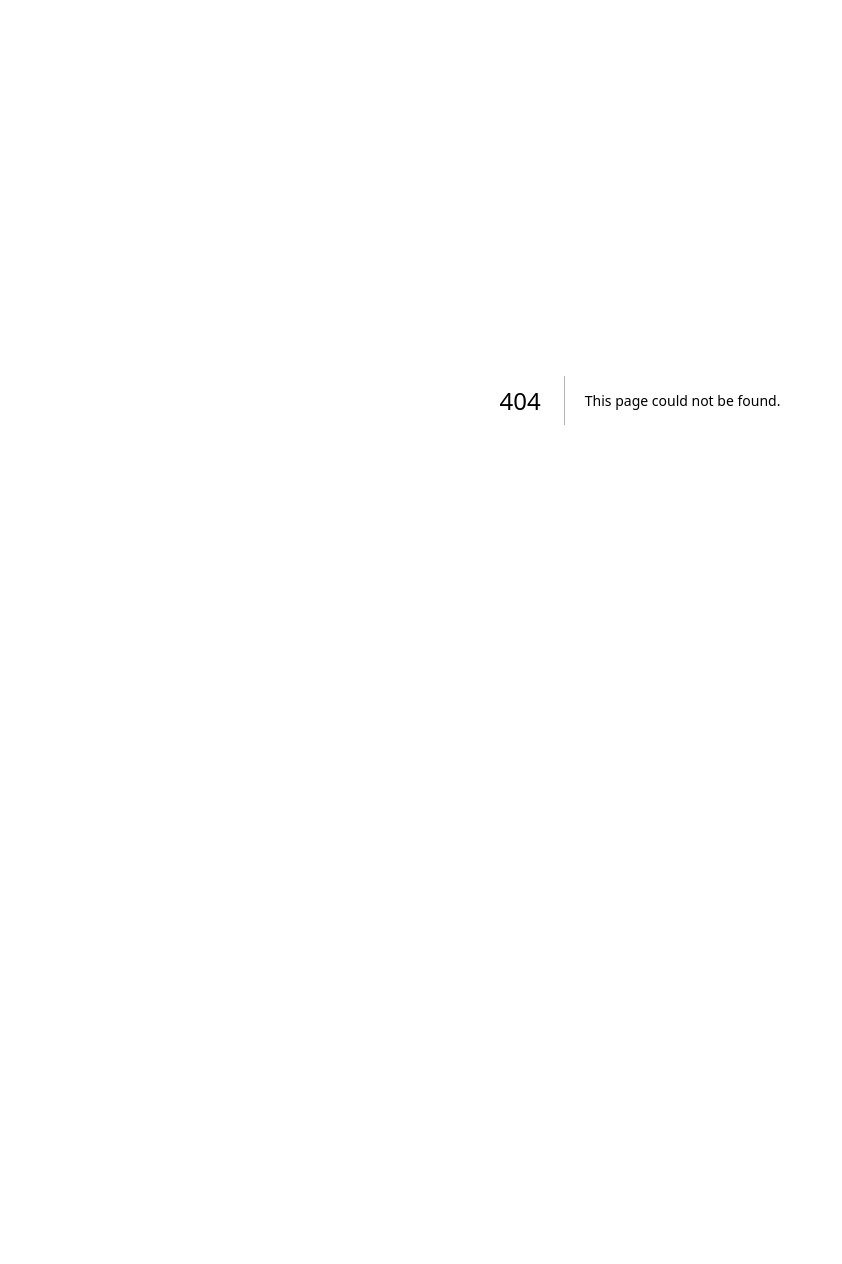
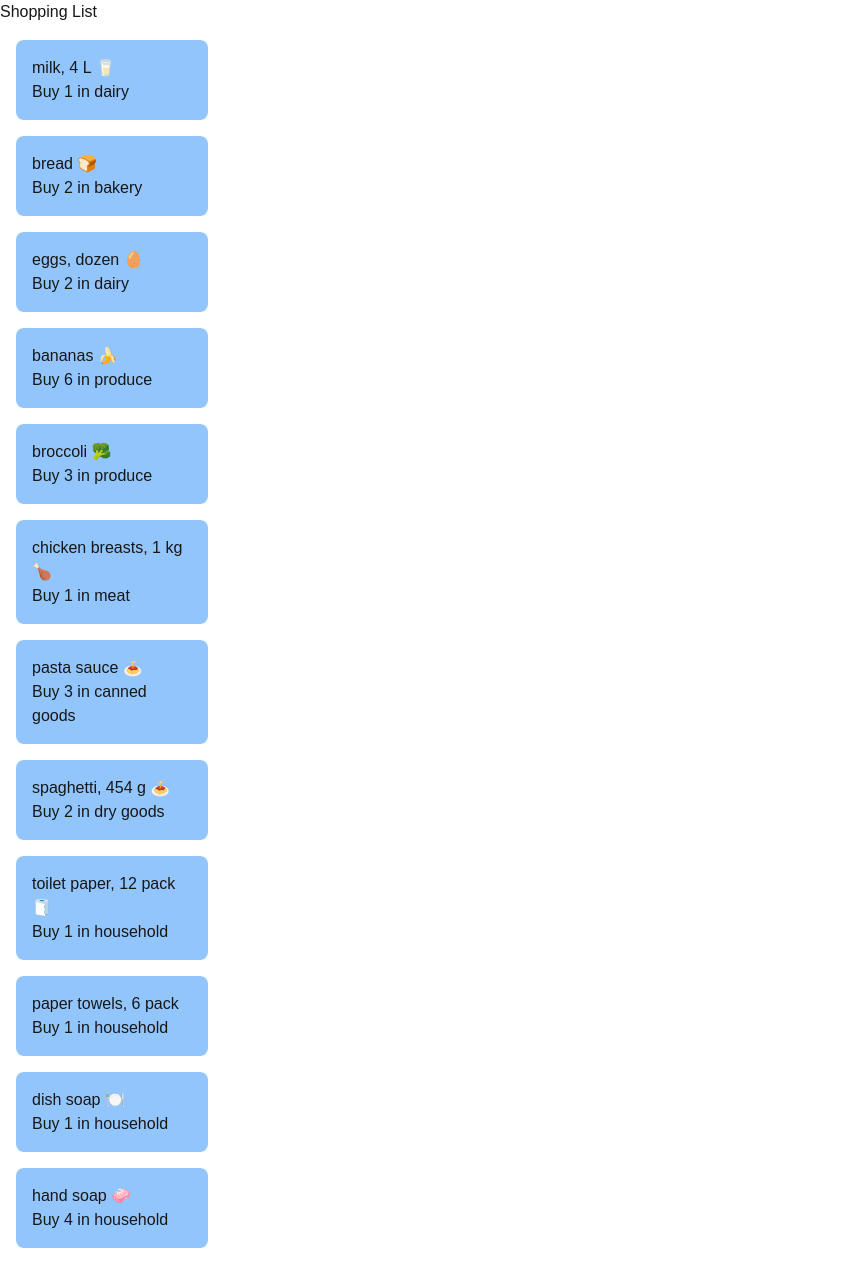
Before and after one commit to Zumar15/cprg306-assignments, a Next.js app: page /week-3 in a window 1280 px wide. Before the commit this address had no page. Shown: the whole page, without its empty margins (0-842 px from the left). Before the commit the page ends 800 px from the top, so only its background shows below. Built offline with nearby package versions, Linux system fonts and the light colour scheme.

Commit message:
This change adds in the week 3 assignment.

```diff
--- a/app/page.js
+++ b/app/page.js
@@ -5,6 +5,7 @@
     <>
       <h1>CPRG 306: Web Development 2 - Assignments</h1>
       <Link href="/week-2">Week 2</Link>
+      <Link href="/week-3"> Week 3</Link>
     </>
   );
 }
--- /dev/null
+++ b/app/week-3/item-list.js
@@ -0,0 +1,90 @@
+import {Item} from "./item.js";
+export function ItemList() {
+    const item1 = {
+        name: "milk, 4 L 🥛",
+        quantity: 1,
+        category: "dairy",
+      };
+
+      const item2 = {
+        name: "bread 🍞",
+        quantity: 2,
+        category: "bakery",
+      };
+
+      const item3 = {
+        name: "eggs, dozen 🥚",
+        quantity: 2,
+        category: "dairy",
+      };
+
+      const item4 = {
+        name: "bananas 🍌",
+        quantity: 6,
+        category: "produce",
+      };
+
+      const item5 = {
+        name: "broccoli 🥦",
+        quantity: 3,
+        category: "produce",
+      };
+
+      const item6 = {
+        name: "chicken breasts, 1 kg 🍗",
+        quantity: 1,
+        category: "meat",
+      };
+
+      const item7 = {
+        name: "pasta sauce 🍝",
+        quantity: 3,
+        category: "canned goods",
+      };
+
+      const item8 = {
+        name: "spaghetti, 454 g 🍝",
+        quantity: 2,
+        category: "dry goods",
+      };
+
+      const item9 = {
+        name: "toilet paper, 12 pack 🧻",
+        quantity: 1,
+        category: "household",
+      };
+
+      const item10 = {
+        name: "paper towels, 6 pack",
+        quantity: 1,
+        category: "household",
+      };
+
+      const item11 = {
+        name: "dish soap 🍽️",
+        quantity: 1,
+        category: "household",
+      };
+
+      const item12 = {
+        name: "hand soap 🧼",
+        quantity: 4,
+        category: "household",
+      };
+      return (
+        <div>
+            <Item name = {item1.name} quantity = {item1.quantity} category = {item1.category}/>
+            <Item name = {item2.name} quantity = {item2.quantity} category = {item2.category}/>
+            <Item name = {item3.name} quantity = {item3.quantity} category = {item3.category}/>
+            <Item name = {item4.name} quantity = {item4.quantity} category = {item4.category}/>
+            <Item name = {item5.name} quantity = {item5.quantity} category = {item5.category}/>
+            <Item name = {item6.name} quantity = {item6.quantity} category = {item6.category}/>
+            <Item name = {item7.name} quantity = {item7.quantity} category = {item7.category}/>
+            <Item name = {item8.name} quantity = {item8.quantity} category = {item8.category}/>
+            <Item name = {item9.name} quantity = {item9.quantity} category = {item9.category}/>
+            <Item name = {item10.name} quantity = {item10.quantity} category = {item10.category}/>
+            <Item name = {item11.name} quantity = {item11.quantity} category = {item11.category}/>
+            <Item name = {item12.name} quantity = {item12.quantity} category = {item12.category}/>
+        </div>
+      )
+}
--- /dev/null
+++ b/app/week-3/item.js
@@ -0,0 +1,8 @@
+export function Item ({name, quantity, category}) {
+    return (
+        <div className = "p-4 rounded-lg m-4 bg-blue-300 w-48">
+            <h2>{name}</h2>
+            <h2>Buy {quantity} in {category}</h2>
+        </div>
+    )
+}
--- /dev/null
+++ b/app/week-3/page.js
@@ -0,0 +1,9 @@
+import {ItemList} from "./item-list.js";
+export default function Page() {
+    return (
+      <main>
+        <h1>Shopping List</h1>
+        <ItemList></ItemList>
+      </main>
+    );
+  }
```
